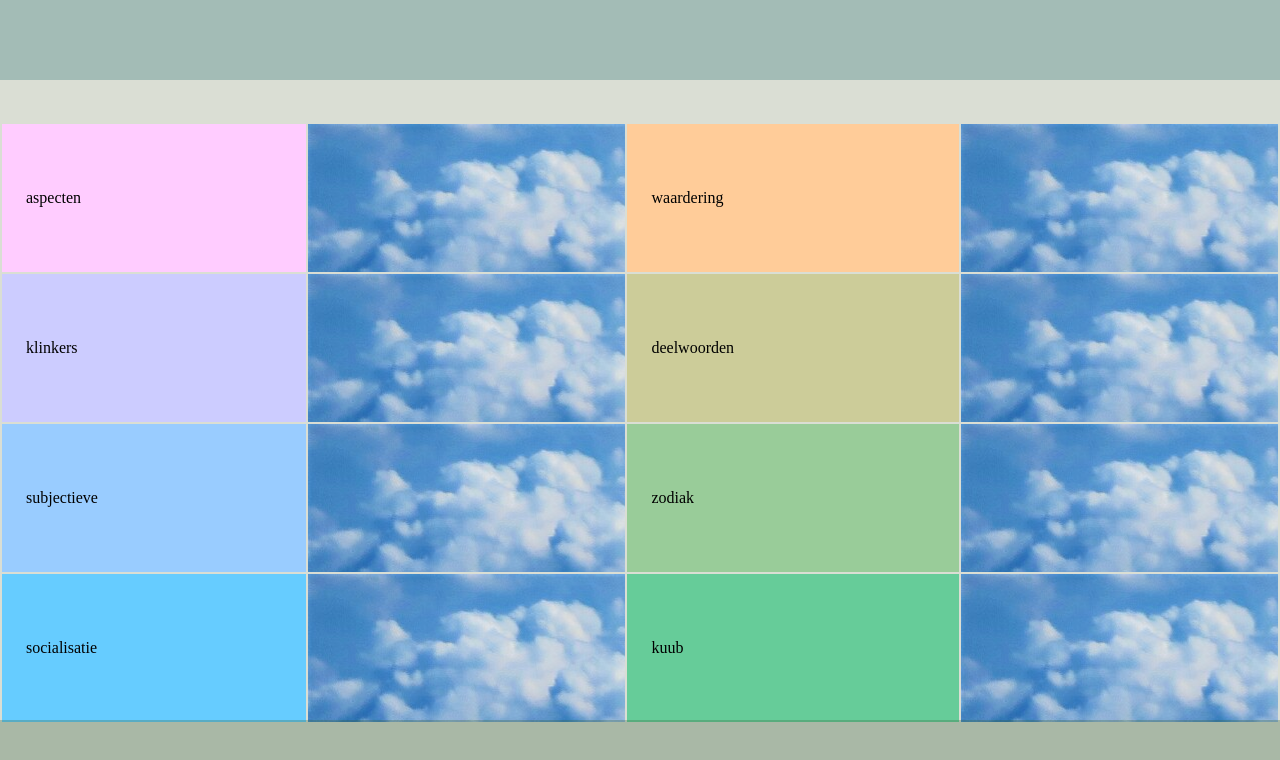
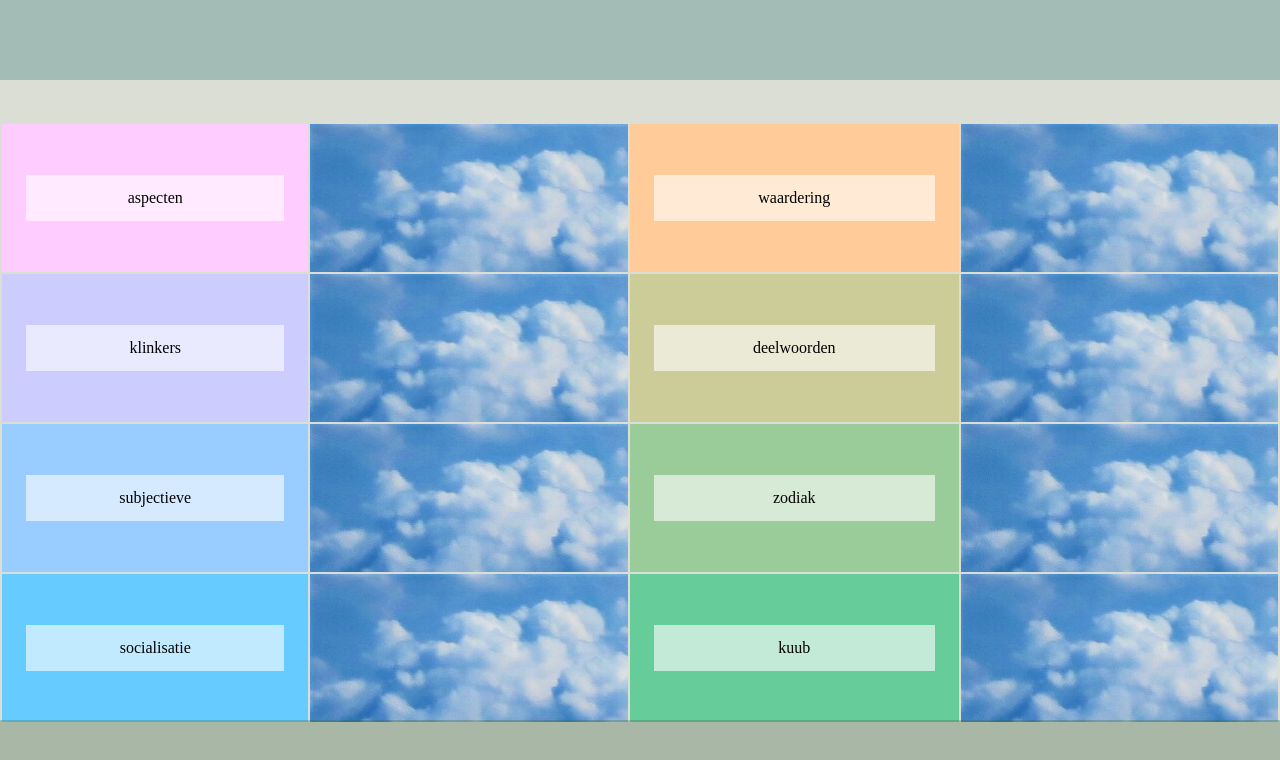
Before and after one commit to vincentkoning/Huiswerk_les_12, a plain HTML site: page index.html in a window 1280 px wide. Drawn offline with Linux system fonts and the light colour scheme.

Commit message:
Updatet css

```diff
--- a/assets/css/main.css
+++ b/assets/css/main.css
@@ -17,6 +17,11 @@ table {
 }
 td {
   padding: 24px;
+}
+.txt {
+	background-color: rgba(255, 255, 255, 0.6);
+	padding: 14px;
+	text-align: center;
 }
 #a1 {
   background-color: #ffccff
```
